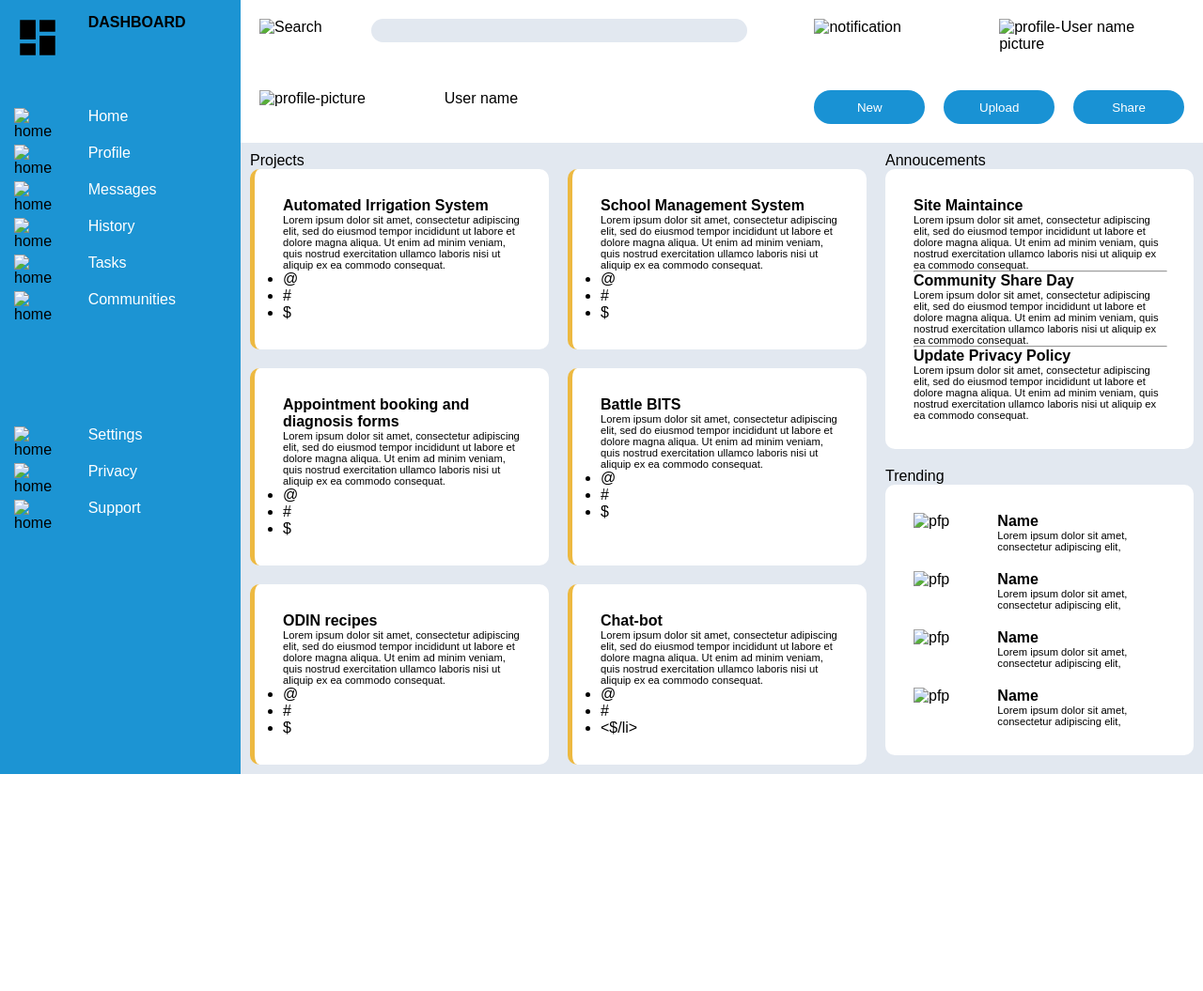
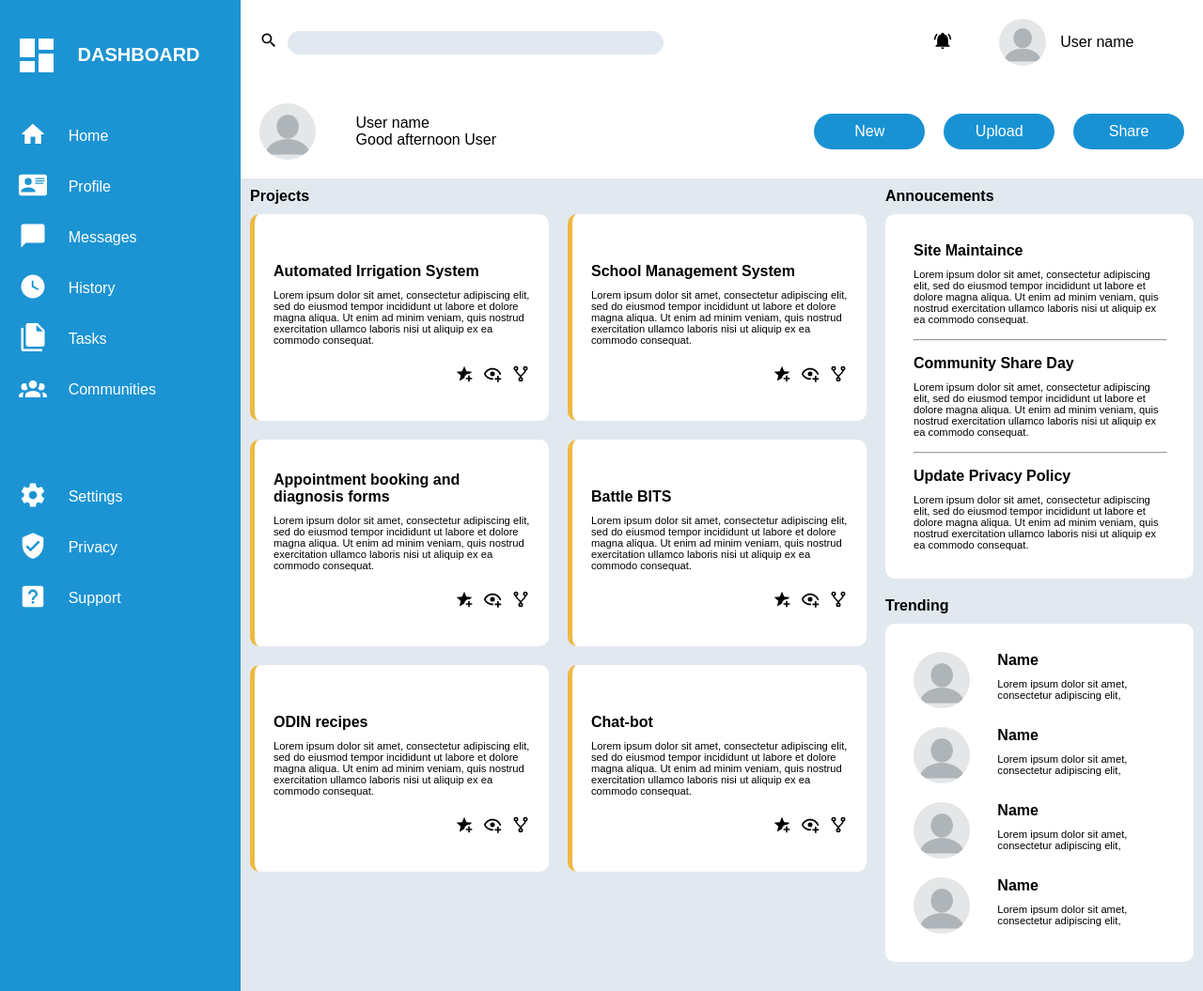
Before and after one commit to nighthawk-ops/Dashboard, a plain HTML site: page index.html in a window 1280 px wide. Shown: the top 1055 px of the page at 94% size. Before the commit the page ends 824 px from the top, so only its background shows below. Drawn offline with Linux system fonts and the light colour scheme.

Commit message:
Finished
It's not prefect but man I love it. I think it would look better on bigger screens. Some useless css in there that does nothing but hey finished grid dashboard

```diff
--- a/index.html
+++ b/index.html
@@ -11,16 +11,16 @@
         <div class="header">
             <div class="header-row">
                 <div class="search-bar">
-                    <label for="search"><img src="#" alt="Search"></label>
+                    <label for="search"><img src="./images/magnify.svg" alt="Search" id="search-img"></label>
                     <input type="search" name="search" id="search">
                 </div>
 
                 <div class="notification">
-                    <img src="#" alt="notification">
+                    <img src="./images/bell-ring.svg" alt="notification" id="notifications">
                 </div>
 
                 <div class="profile">
-                    <img src="#" alt="profile-picture">
+                    <img src="./images/defaultpfp.png" alt="profile-picture" id="pfp">
                     <div id="user-name">User name</div>
                 </div>
             </div>
@@ -28,8 +28,11 @@
             <div class="header-row">
 
                 <div class="profile">
-                    <img src="#" alt="profile-picture">
-                    <div id="user-name">User name</div>
+                    <img src="./images/defaultpfp.png" alt="profile-picture" style="max-width: 60px; border-radius:50%;">
+                    <div id="user-name">User name
+                        <br>
+                        Good afternoon User
+                    </div>
                 </div>
 
                 <div class="nav-btns">
@@ -49,31 +52,31 @@
             </div>
 
             <ul class="dash-links">
-                <div><img src="#" alt="home"></div>
+                <div><img src="./images/home.svg" alt="home"></div>
                 <li><a href="">Home</a></li>
-                <div><img src="#" alt="home"></div>
+                <div><img src="./images/card-account-details.svg" alt="profile"></div>
                 <li><a href="#">Profile</a></li>
-                <div><img src="#" alt="home"></div>
+                <div><img src="./images/message.svg" alt="messages"></div>
                 <li><a href="#">Messages</a></li>
-                <div><img src="#" alt="home"></div>
+                <div><img src="./images/clock-time-four.svg" alt="history"></div>
                 <li><a href="#">History</a></li>
-                <div><img src="#" alt="home"></div>
+                <div><img src="./images/file-multiple.svg" alt="tasks"></div>
                 <li><a href="#">Tasks</a></li>
-                <div><img src="#" alt="home"></div>
+                <div><img src="./images/account-group.svg" alt="communities"></div>
                 <li><a href="#">Communities</a></li>
             </ul>
             <ul class="help-links">
-                <div><img src="#" alt="home"></div>
+                <div><img src="./images/cog.svg" alt="settings"></div>
                 <li><a href="">Settings</a></li>
-                <div><img src="#" alt="home"></div>
+                <div><img src="./images/shield-check.svg" alt="privacy"></div>
                 <li><a href="#">Privacy</a></li>
-                <div><img src="#" alt="home"></div>
+                <div><img src="./images/help-box.svg" alt="support"></div>
                 <li><a href="#">Support</a></li>
             </ul>
         </div>
         <div class="content">
             <div class="wrapper">
-                <div>Projects</div>
+                <h1>Projects</h1>
                 <div class="projects">
                     <div class="card">
                         <h1 class="title">Automated Irrigation System</h1>
@@ -84,11 +87,9 @@
                             nisi ut aliquip ex ea commodo consequat.
                         </p>
                         <div class="icons">
-                            <ul>
-                                <li>@</li>
-                                <li>#</li>
-                                <li>$</li>
-                            </ul>
+                            <div ><img src="./images/star-plus.svg" alt="rate" id="rate"></div>
+                            <div ><img src="./images/eye-plus-outline.svg" alt="view" id="view"></div>
+                            <div><img src="./images/source-fork.svg" alt="source" id="source"></div>
                         </div>
                     </div>
 
@@ -101,11 +102,9 @@
                             nisi ut aliquip ex ea commodo consequat.
                         </p>
                         <div class="icons">
-                            <ul>
-                                <li>@</li>
-                                <li>#</li>
-                                <li>$</li>
-                            </ul>
+                            <div ><img src="./images/star-plus.svg" alt="rate" id="rate"></div>
+                            <div ><img src="./images/eye-plus-outline.svg" alt="view" id="view"></div>
+                            <div><img src="./images/source-fork.svg" alt="source" id="source"></div>
                         </div>
                     </div>
 
@@ -118,11 +117,9 @@
                             nisi ut aliquip ex ea commodo consequat.
                         </p>
                         <div class="icons">
-                            <ul>
-                                <li>@</li>
-                                <li>#</li>
-                                <li>$</li>
-                            </ul>
+                            <div ><img src="./images/star-plus.svg" alt="rate" id="rate"></div>
+                            <div ><img src="./images/eye-plus-outline.svg" alt="view" id="view"></div>
+                            <div><img src="./images/source-fork.svg" alt="source" id="source"></div>
                         </div>
                     </div>
 
@@ -135,11 +132,9 @@
                             nisi ut aliquip ex ea commodo consequat.
                         </p>
                         <div class="icons">
-                            <ul>
-                                <li>@</li>
-                                <li>#</li>
-                                <li>$</li>
-                            </ul>
+                            <div ><img src="./images/star-plus.svg" alt="rate" id="rate"></div>
+                            <div ><img src="./images/eye-plus-outline.svg" alt="view" id="view"></div>
+                            <div><img src="./images/source-fork.svg" alt="source" id="source"></div>
                         </div>
                     </div>
 
@@ -152,11 +147,9 @@
                             nisi ut aliquip ex ea commodo consequat.
                         </p>
                         <div class="icons">
-                            <ul>
-                                <li>@</li>
-                                <li>#</li>
-                                <li>$</li>
-                            </ul>
+                            <div ><img src="./images/star-plus.svg" alt="rate" id="rate"></div>
+                            <div ><img src="./images/eye-plus-outline.svg" alt="view" id="view"></div>
+                            <div><img src="./images/source-fork.svg" alt="source" id="source"></div>
                         </div>
                     </div>
 
@@ -169,18 +162,16 @@
                             nisi ut aliquip ex ea commodo consequat.
                         </p>
                         <div class="icons">
-                            <ul>
-                                <li>@</li>
-                                <li>#</li>
-                                <li><$/li>
-                            </ul>
+                            <div ><img src="./images/star-plus.svg" alt="rate" id="rate"></div>
+                            <div ><img src="./images/eye-plus-outline.svg" alt="view" id="view"></div>
+                            <div><img src="./images/source-fork.svg" alt="source" id="source"></div>
                         </div>
                     </div>
                 </div>
             </div>
 
             <div class="annoucements">
-                <div>Annoucements</div>
+                <h1>Annoucements</h1>
 
                 <div class="announcement-content">
                     <div class="announcement-1">
@@ -217,10 +208,10 @@
 
 
             <div class="trending">
-                <div>Trending</div>
+                <h1>Trending</h1>
                 <div class="trending-content">
                     <div class="item">
-                        <img src="#" alt="pfp">
+                        <img src="./images/defaultpfp.png" alt="pfp">
                         <div class="text">
                             <h1>Name</h1>
                             <p>
@@ -230,7 +221,7 @@
                     </div>
 
                     <div class="item">
-                        <img src="#" alt="pfp">
+                        <img src="./images/defaultpfp.png" alt="pfp">
                         <div class="text">
                             <h1>Name</h1>
                             <p>
@@ -240,7 +231,7 @@
                     </div>
 
                     <div class="item">
-                        <img src="#" alt="pfp">
+                        <img src="./images/defaultpfp.png" alt="pfp">
                         <div class="text">
                             <h1>Name</h1>
                             <p>
@@ -250,7 +241,7 @@
                     </div>
 
                     <div class="item">
-                        <img src="#" alt="pfp">
+                        <img src="./images/defaultpfp.png" alt="pfp">
                         <div class="text">
                             <h1>Name</h1>
                             <p>
--- a/styles.css
+++ b/styles.css
@@ -2,10 +2,12 @@
     margin: 0;
     padding: 0;
     font-family: Helvectica, sans-serif;
+    font-size: 16px;
 }
 
 h1{
     font-size: 1em;
+    margin-bottom: 10px;
 }
 
 p{
@@ -19,6 +21,8 @@ main{
     height: 100vh;
 }
 
+/* SIDEBAR */
+
 .sidebar{
     background-color: #1c94d3;
     grid-column: 1;
@@ -27,42 +31,58 @@ main{
 
 .dash-links, .help-links{
     display: grid;
-    grid-template-columns: 1fr 2fr;
-    gap: 5px;
-    padding: 15px;
+    grid-template-columns: 0.2fr 1fr;
+    padding: 20px;
+    align-items: center;
+    gap: 20px;
 }
 
 .dash-links{
-    grid-template-rows: repeat(6, 1fr);
-    margin-bottom: 80px;
+    grid-template-rows: repeat(6, 0.5fr);
+    margin-bottom: 40px;
+    justify-content: start;
 }
 
 .help-links{
     grid-template-rows: repeat(3, 1fr);
+    justify-content: start;
+}
+
+.dash-links img , .help-links img{
+    max-width: 30px;
+    filter: invert(1);
 }
 
 .content{
     background-color: #e2e8f0;
+    justify-self: stretch;
+    align-content: stretch;
 }
 
 .logo{
     display: grid;
-    grid-template-columns: 1fr 2fr;
-    margin-bottom: 20px;
+    grid-template-columns: 0.3fr 1fr;
     padding: 15px;
-    gap:5px;
+    gap:20px;
+    align-items: center;
+    justify-content: center;
+    margin: 20px 0 10px 0;
 }
 
 .logo img{
-    max-width: 50px;
+    max-width: 60px;
+    filter: invert(1);
+}
+
+.logo h1{
+    align-content: center;
+    margin: 0;
+    color: white;
+    font-size: 20px;
 }
 
 .sidebar ul{
     list-style-type: none;
-}
-
-.sidebar ul img{
-    max-width: 50px;
 }
 
 .sidebar ul a{
@@ -70,9 +90,12 @@ main{
     color: white;
 }
 
+/* HEADER */
+
 .header{
     display: grid;
-    grid-template-rows: 1fr 1fr;
+    grid-template-rows: 0.2fr 1fr;
+    align-content: center;
 }
 
 .header-row{
@@ -83,8 +106,9 @@ main{
 
 .search-bar{
     display: grid;
-    grid-template-columns: 0.5fr 3fr;
-    gap: 40px;
+    grid-template-columns: 0.1fr 3fr;
+    align-items: center;
+    gap: 10px;
 }
 
 .search-bar input{
@@ -95,12 +119,40 @@ main{
     border: none;
 }
 
+.search-bar label{
+    justify-self: end;
+}
+
+#search-img{
+    min-width: 20px;
+}
+
+.notification{
+    justify-self: end;
+    margin-right: 50px;
+    align-content: center;
+}
+
+.notification img{
+    min-width: 20px;
+}
+
+.profile{
+    align-items: center;
+}
+
+#pfp{
+    max-width: 50px;
+    border-radius: 50%;
+    margin-right: 10px;
+}
 
 .nav-btns{
     grid-column: 2/4;
     display: grid;
     grid-template-columns: 1fr 1fr 1fr;
     gap: 20px;
+    align-items: center;
 }
 
 .nav-btns button{
@@ -109,11 +161,13 @@ main{
     background-color: #1992d4;
     color: white;
     border:none;
+    max-height: 40px;
 }
 
 .profile{
     display: grid;
-    grid-template-columns: 1fr 2fr;
+    grid-template-columns: 0.2fr 1fr;
+    gap: 5px;
 }
 
 .content{
@@ -129,20 +183,50 @@ main{
     grid-row: 1/3;
 }
 
+
 .projects{
     display: grid;
     grid-template-columns: repeat(auto-fit, minmax(250px,1fr));
     gap: 20px;
-    justify-self: stretch;
+    justify-items: stretch;
+    align-items: stretch;
+    align-self: stretch;
 }
 
 .card{
     min-width: 150px;
     background-color: white;
     border-radius: 10px;
-    padding: 30px;
+    padding: 20px;
     border-left: #edb941 solid 5px;
+    display: grid;
+    grid-template-rows: 1fr 1fr 1fr;
 }
+
+.title{
+    align-content: end;
+}
+
+.icons{
+    justify-self: end;
+    margin-top: 20px;
+    display: grid;
+    grid-template-columns: 1fr 1fr 1fr;
+    list-style: none;
+    justify-items: end;
+    gap: 10px;
+}
+/* .icons ul{
+    display: grid;
+    grid-template-columns: 1fr 1fr 1fr;
+    list-style: none;
+    justify-items: end;
+} */
+
+#rate, #view, #source{
+    min-width: 20px;
+}
+
 
 .announcement-content, .trending-content{
     background-color: white;
@@ -155,6 +239,7 @@ main{
 hr{
     width: 100%;
     color: black;
+    margin: 15px 0 15px 0;
 }
 
 .trending-content{
@@ -167,3 +252,8 @@ hr{
     display: grid;
     grid-template-columns: 1fr 2fr;
 }
+
+.item img{
+    max-width: 60px;
+    border-radius: 50%;
+}
```
Also changed, not shown: images/account-group.svg (added), images/bell-ring.svg (added), images/card-account-details.svg (added), images/clock-time-four.svg (added), images/cog.svg (added), images/defaultpfp.png (added), images/eye-plus-outline.svg (added), images/file-multiple.svg (added), images/help-box.svg (added), images/home.svg (added), images/magnify.svg (added), images/message.svg (added), images/shield-check.svg (added), images/source-fork.svg (added), 1 more files.
